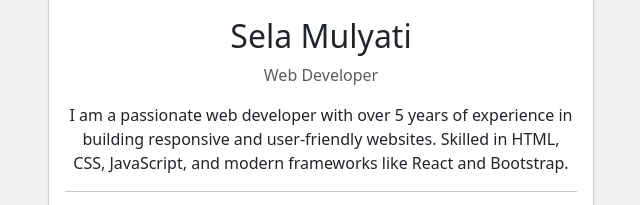
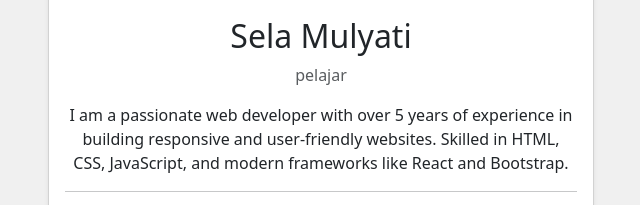
Before and after one commit to iyaawwww/tc_sela-mulyati_x1, a plain HTML site: page index.html in a window 1280 px wide. Shown: the part 220-425 px from the top of the page, 319-959 px from the left. Drawn offline with nearby package versions, Linux system fonts and the light colour scheme.

Commit message:
Update index.html

```diff
--- a/index.html
+++ b/index.html
@@ -16,7 +16,7 @@
                     <div class="card-body text-center">
                         <img src="https://photos.app.goo.gl/7LLLJ4gouicMmLc16 alt="Profile Image" class="profile-img">
                         <h2>Sela Mulyati</h2>
-                        <p class="text-muted">Web Developer</p>
+                        <p class="text-muted">pelajar</p>
                         <p>I am a passionate web developer with over 5 years of experience in building responsive and user-friendly websites. Skilled in HTML, CSS, JavaScript, and modern frameworks like React and Bootstrap.
                         </p>
                         <hr>
```
